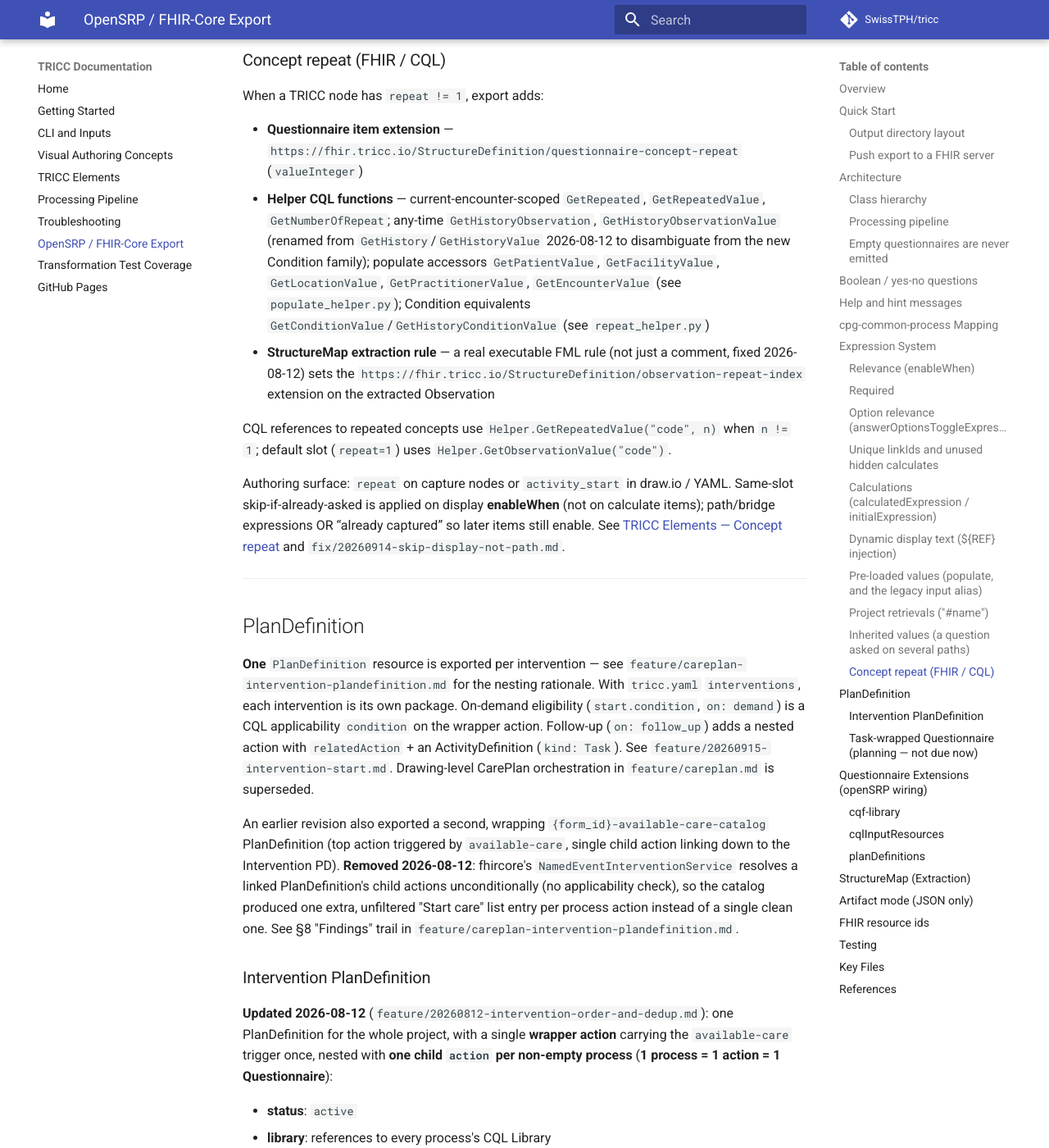
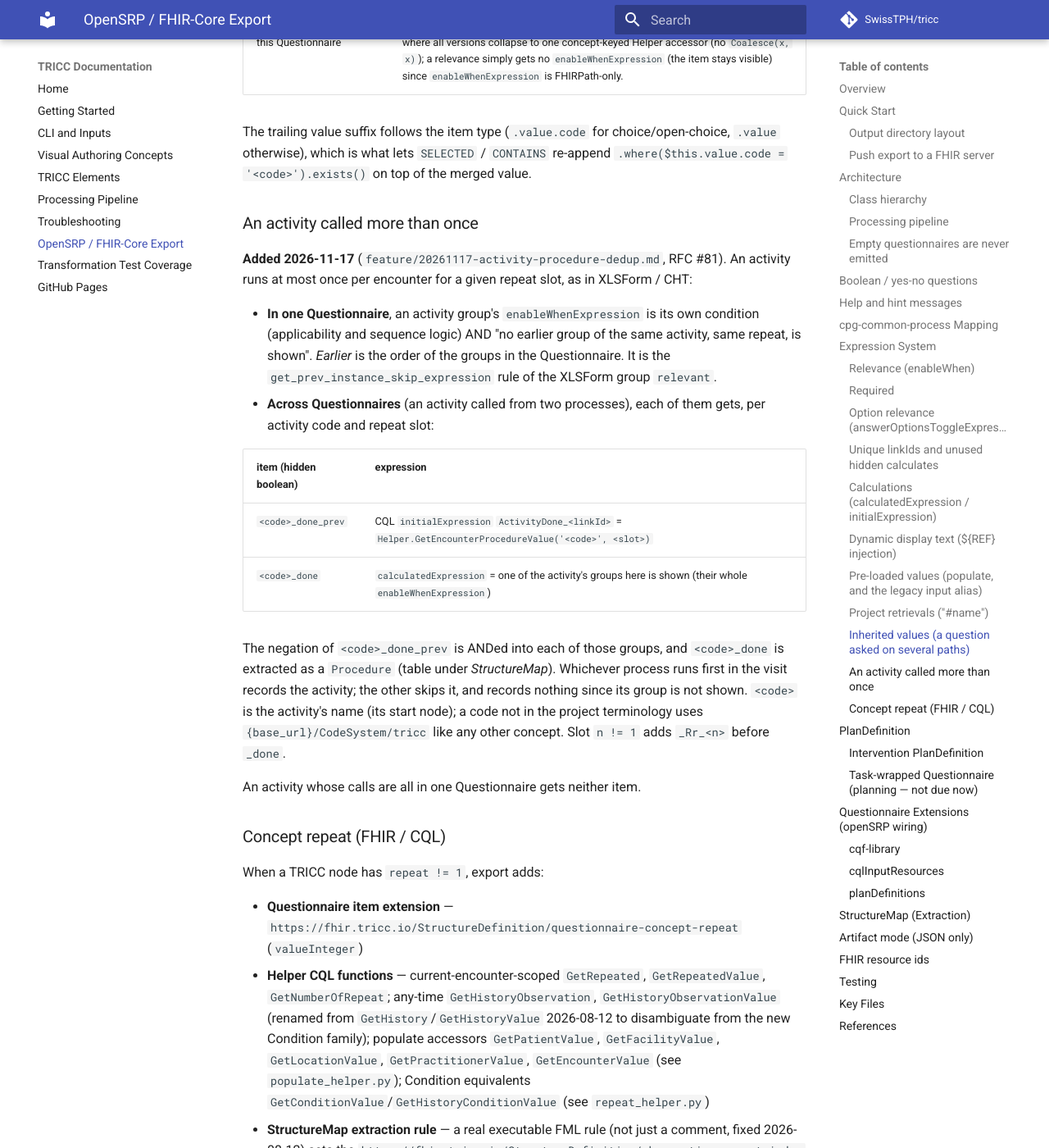
Before and after one commit to SwissTPH/tricc, an MkDocs documentation site: the page built from docs/open-srp-export.md, in a window 1280 px wide and 1400 px high, scrolled down 15304 px. Shown: the whole window at 82% size. Built offline with MkDocs 1.6.1 and Material for MkDocs 9.7.7, drawn with Linux system fonts in a browser that asks for light colours; comment, search, counter and statistics services are not loaded; some of the changed text lies outside the part shown.

Commit message:
Docs: :memo: activity-procedure-dedup implemented; code clash check, docs and spec
Two activities with one code are logged as an error and neither is
recorded (they would skip each other). docs/open-srp-export.md gains the
Procedure populate rows, the procedure extraction row and a section on
activities called more than once. The spec is Implemented, Part II
matches the code, and the implementation decisions are recorded.

Co-Authored-By: Claude Opus 5.5 <noreply@anthropic.com>

```diff
--- a/docs/open-srp-export.md
+++ b/docs/open-srp-export.md
@@ -549,6 +549,11 @@ Observation value:
 | `context=encounter`, Observation concept | `Helper.GetEncounterObservationValue('<code>', <slot>, <period>)` |
 | `context=encounter`, Condition concept (`diagnosis` / `proposed_diagnosis`) | `Helper.GetEncounterConditionValue('<code>')` |
 | `context=history`, Observation / Condition | `Helper.GetHistoryObservationValue(…)` / `Helper.GetHistoryConditionValue('<code>')` |
+| `context=encounter`, Procedure concept (`procedure` / `intervention`) | `Helper.GetEncounterProcedureValue('<code>', <slot>)` → boolean |
+| `context=history`, Procedure concept | `Helper.GetHistoryProcedureDate('<code>')` → date of the last one |
+
+A Procedure counts only when `status = completed` and its `outcome` is not *Unsuccessful*
+(`385671000`, matched by code across any system); a missing outcome counts (#74).
 
 Both encounter accessors resolve to `GetObservationValue` / `GetConditionValue`, which filter on
 the library's `encounterid` parameter through `GetObservations` / `GetConditions` — i.e. the value
@@ -603,6 +608,32 @@ process are already prefilled by the encounter dedup `initialExpression`.
 The trailing value suffix follows the item type (`.value.code` for choice/open-choice, `.value`
 otherwise), which is what lets `SELECTED` / `CONTAINS` re-append
 `.where($this.value.code = '<code>').exists()` on top of the merged value.
+
+### An activity called more than once
+
+**Added 2026-11-17** (`feature/20261117-activity-procedure-dedup.md`, RFC #81). An activity
+runs at most once per encounter for a given repeat slot, as in XLSForm / CHT:
+
+- **In one Questionnaire**, an activity group's `enableWhenExpression` is its own condition
+  (applicability and sequence logic) AND "no earlier group of the same activity, same repeat,
+  is shown". *Earlier* is the order of the groups in the Questionnaire. It is the
+  `get_prev_instance_skip_expression` rule of the XLSForm group `relevant`.
+- **Across Questionnaires** (an activity called from two processes), each of them gets, per
+  activity code and repeat slot:
+
+  | item (hidden boolean) | expression |
+  |---|---|
+  | `<code>_done_prev` | CQL `initialExpression` `ActivityDone_<linkId>` = `Helper.GetEncounterProcedureValue('<code>', <slot>)` |
+  | `<code>_done` | `calculatedExpression` = one of the activity's groups here is shown (their whole `enableWhenExpression`) |
+
+  The negation of `<code>_done_prev` is ANDed into each of those groups, and `<code>_done`
+  is extracted as a `Procedure` (table under *StructureMap*). Whichever process runs first in
+  the visit records the activity; the other skips it, and records nothing since its group is
+  not shown. `<code>` is the activity's name (its start node); a code not in the project
+  terminology uses `{base_url}/CodeSystem/tricc` like any other concept. Slot `n != 1` adds
+  `_Rr_<n>` before `_done`.
+
+An activity whose calls are all in one Questionnaire gets neither item.
 
 ### Concept repeat (FHIR / CQL)
 
@@ -824,6 +855,7 @@ narrative in `text.div`. The export `.map` is compiled at push time. Classificat
 | `proposed_diagnosis` / `Diagnosis` (proposed node) | `Condition` | `clinicalStatus=active`, `verificationStatus=provisional` (only when the hidden boolean is true) |
 | AcceptDiag (`pre_final.{code}`) | `Condition` | Accept → `verificationStatus=confirmed`; Reject → `refuted` + `clinicalStatus=inactive`. Same concept code as the proposed diagnosis. |
 | Node with `repeat != 1` | Observation extension | `https://fhir.tricc.io/StructureDefinition/observation-repeat-index` (`valueInteger`) |
+| Hidden `<code>_done` (an activity shown, see below) | `Procedure` (`status=completed`) | Only when true; `code` = activity code, `performed` = authored, same repeat extension when `repeat != 1`. Group `extract_procedure_<code>`. |
 | `Calculation` (`final.{code}`), `InteractSet` (notes), `Value` (options), diagnosis anchors | *(not extracted)* | Confirmed status is the AcceptDiag extract (and CQL `HasConfirmedCondition`) |
 
 `final.{code}` stays an in-form calculate (FHIRPath from Accept/manual) for the
```
Also changed, not shown: feature/20261117-activity-procedure-dedup.md (+78 -67 lines), 3 other files.
